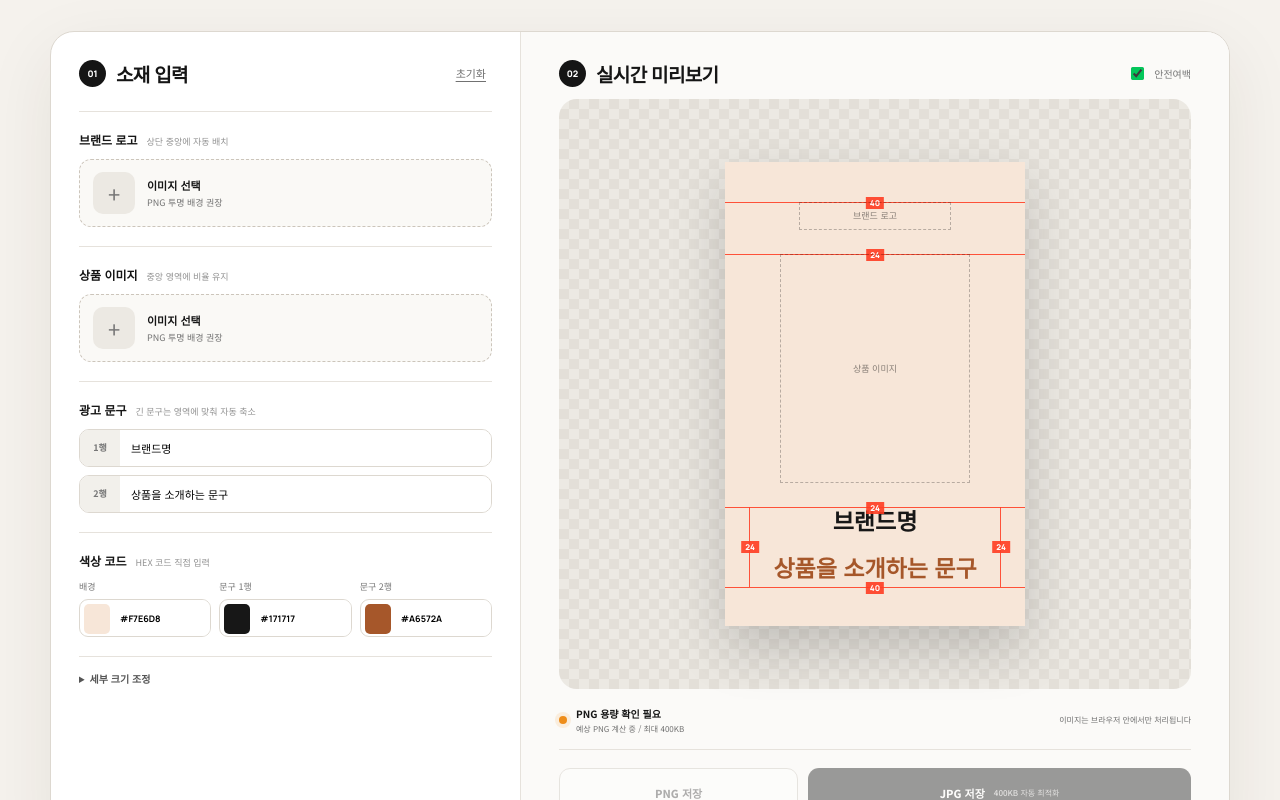
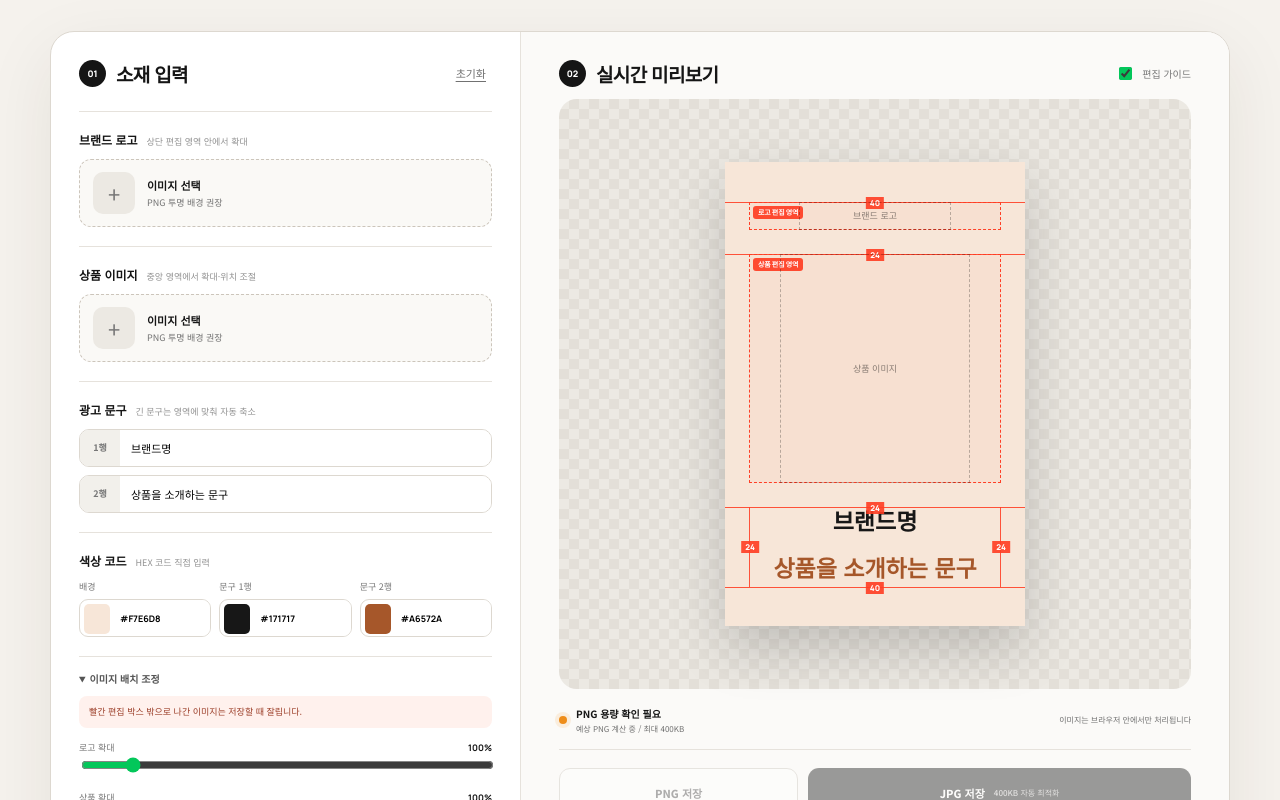
Before and after one commit to whthals128/kakao-maker, a Next.js app: page / in a window 1280 px wide. Shown: the part 400-1200 px from the top of the page. Built offline with nearby package versions, Linux system fonts and the light colour scheme.

Commit message:
Add clipped image positioning controls

```diff
--- a/app/globals.css
+++ b/app/globals.css
@@ -72,6 +72,7 @@
 .hex-input { min-width: 0; width: 100%; border: 0; outline: 0; padding: 0 6px; font: 700 9px/1 Manrope, sans-serif; text-transform: uppercase; }
 .detail-controls { padding-top: 14px; border-top: 1px solid var(--line); }
 .detail-controls summary { color: #555; font-size: 10px; font-weight: 700; cursor: pointer; }
+.control-note { margin: 10px 0 2px; padding: 9px 10px; border-radius: 8px; background: #fff1ed; color: #9b3d27; font-size: 9px; line-height: 1.55; }
 .range-field { margin-top: 13px; display: block; }
 .range-field > span { display: flex; justify-content: space-between; color: #777; font-size: 9px; }
 .range-field b { color: var(--ink); font-family: Manrope, sans-serif; }
@@ -87,6 +88,10 @@
 .logo-placeholder { top: 40px; width: 152px; height: 28px; }
 .product-placeholder { top: 92px; width: 190px; height: 229px; }
 .guide-overlay { position: absolute; inset: 0; pointer-events: none; overflow: hidden; }
+.guide-zone { position: absolute; left: 24px; width: 252px; border: 1px dashed rgba(255,61,35,.98); background: rgba(255,91,53,.045); }
+.guide-zone b { position: absolute; top: 3px; left: 3px; padding: 3px 5px; border-radius: 3px; background: rgba(255,61,35,.92); color: white; font: 800 7px/1 Manrope, "Noto Sans KR", sans-serif; letter-spacing: -.02em; }
+.guide-zone.logo-zone { top: 40px; height: 28px; }
+.guide-zone.product-zone { top: 92px; height: 229px; }
 .guide-line { position: absolute; left: 0; width: 100%; border-top: 1px solid rgba(255,61,35,.88); }
 .guide-line b, .guide-side b { position: absolute; padding: 2px 4px; background: rgba(255,61,35,.9); color: white; font: 800 8px/1 Manrope, sans-serif; }
 .guide-line b { left: 50%; transform: translate(-50%,-50%); }
--- a/app/page.tsx
+++ b/app/page.tsx
@@ -12,6 +12,8 @@
 const WIDTH = 300;
 const HEIGHT = 464;
 const MAX_BYTES = 400 * 1024;
+const LOGO_BOX = { x: 24, y: 40, width: 252, height: 28 };
+const PRODUCT_BOX = { x: 24, y: 92, width: 252, height: 229 };
 
 type AssetKey = "logo" | "product";
 type AssetState = {
@@ -33,18 +35,25 @@
   image: HTMLImageElement,
   box: { x: number; y: number; width: number; height: number },
   scalePercent: number,
+  offsetY = 0,
 ) {
   const baseScale = Math.min(box.width / image.naturalWidth, box.height / image.naturalHeight);
   const scale = baseScale * (scalePercent / 100);
   const width = image.naturalWidth * scale;
   const height = image.naturalHeight * scale;
+
+  ctx.save();
+  ctx.beginPath();
+  ctx.rect(box.x, box.y, box.width, box.height);
+  ctx.clip();
   ctx.drawImage(
     image,
     box.x + (box.width - width) / 2,
-    box.y + (box.height - height) / 2,
+    box.y + (box.height - height) / 2 + offsetY,
     width,
     height,
   );
+  ctx.restore();
 }
 
 function drawFittedText(
@@ -154,6 +163,7 @@
   const [line2Size, setLine2Size] = useState(23);
   const [logoScale, setLogoScale] = useState(100);
   const [productScale, setProductScale] = useState(100);
+  const [productOffsetY, setProductOffsetY] = useState(0);
   const [showGuides, setShowGuides] = useState(true);
   const [pngBytes, setPngBytes] = useState<number | null>(null);
   const [notice, setNotice] = useState("");
@@ -175,15 +185,15 @@
     ctx.imageSmoothingQuality = "high";
 
     if (logo.image) {
-      fitImage(ctx, logo.image, { x: 24, y: 40, width: 252, height: 28 }, logoScale);
+      fitImage(ctx, logo.image, LOGO_BOX, logoScale);
     }
     if (product.image) {
-      fitImage(ctx, product.image, { x: 24, y: 92, width: 252, height: 229 }, productScale);
+      fitImage(ctx, product.image, PRODUCT_BOX, productScale, productOffsetY);
     }
 
     drawFittedText(ctx, line1.trim() || " ", 361.5, text1, line1Size);
     drawFittedText(ctx, line2.trim() || " ", 408.5, text2, line2Size);
-  }, [bg, line1, line1Size, line2, line2Size, logo.image, logoScale, product.image, productScale, text1, text2]);
+  }, [bg, line1, line1Size, line2, line2Size, logo.image, logoScale, product.image, productOffsetY, productScale, text1, text2]);
 
   useEffect(() => {
     draw();
@@ -226,6 +236,7 @@
     setLine2Color("#A6572A");
     setLogoScale(100);
     setProductScale(100);
+    setProductOffsetY(0);
     setNotice("");
   }
 
@@ -299,8 +310,8 @@
             <button className="text-button" type="button" onClick={reset}>초기화</button>
           </div>
 
-          <UploadField asset={logo} assetKey="logo" label="브랜드 로고" hint="상단 중앙에 자동 배치" onFile={setAsset} />
-          <UploadField asset={product} assetKey="product" label="상품 이미지" hint="중앙 영역에 비율 유지" onFile={setAsset} />
+          <UploadField asset={logo} assetKey="logo" label="브랜드 로고" hint="상단 편집 영역 안에서 확대" onFile={setAsset} />
+          <UploadField asset={product} assetKey="product" label="상품 이미지" hint="중앙 영역에서 확대·위치 조절" onFile={setAsset} />
 
           <div className="field-block">
             <div className="field-heading"><div><strong>광고 문구</strong><span>긴 문구는 영역에 맞춰 자동 축소</span></div></div>
@@ -323,10 +334,12 @@
             </div>
           </div>
 
-          <details className="detail-controls">
-            <summary>세부 크기 조정</summary>
-            <RangeField label="로고 크기" value={logoScale} min={50} max={100} onChange={setLogoScale} />
-            <RangeField label="상품 크기" value={productScale} min={55} max={100} onChange={setProductScale} />
+          <details className="detail-controls" open>
+            <summary>이미지 배치 조정</summary>
+            <p className="control-note">빨간 편집 박스 밖으로 나간 이미지는 저장할 때 잘립니다.</p>
+            <RangeField label="로고 확대" value={logoScale} min={50} max={500} onChange={setLogoScale} />
+            <RangeField label="상품 확대" value={productScale} min={50} max={400} onChange={setProductScale} />
+            <RangeField label="상품 위·아래" value={productOffsetY} min={-110} max={110} suffix="px" onChange={setProductOffsetY} />
             <RangeField label="1행 글자" value={line1Size} min={16} max={26} suffix="px" onChange={setLine1Size} />
             <RangeField label="2행 글자" value={line2Size} min={16} max={26} suffix="px" onChange={setLine2Size} />
           </details>
@@ -337,7 +350,7 @@
             <div><span>02</span><h2>실시간 미리보기</h2></div>
             <label className="switch-label">
               <input type="checkbox" checked={showGuides} onChange={(event) => setShowGuides(event.target.checked)} />
-              <span>안전여백</span>
+              <span>편집 가이드</span>
             </label>
           </div>
 
@@ -346,6 +359,8 @@
               <canvas ref={canvasRef} width={WIDTH} height={HEIGHT} aria-label="포커스템 소재 미리보기" />
               {showGuides && (
                 <div className="guide-overlay" aria-hidden="true">
+                  <span className="guide-zone logo-zone"><b>로고 편집 영역</b></span>
+                  <span className="guide-zone product-zone"><b>상품 편집 영역</b></span>
                   <span className="guide-line top"><b>40</b></span>
                   <span className="guide-line logo-gap"><b>24</b></span>
                   <span className="guide-line product-gap"><b>24</b></span>
```
